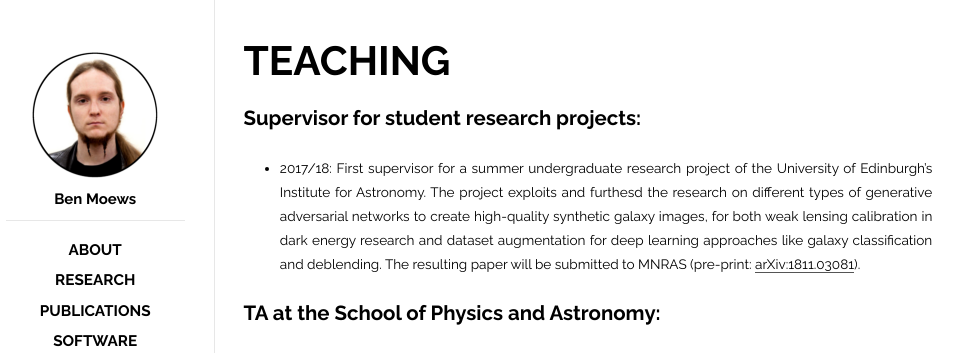
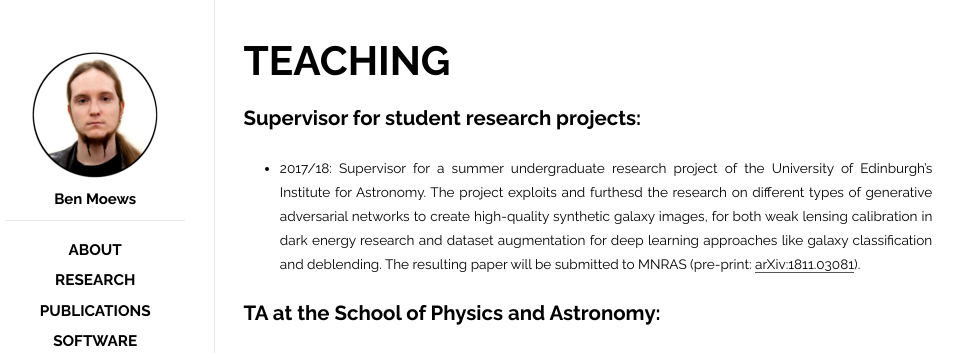
Before and after one commit to moews/moews.github.io, a Jekyll site: the page built from _posts/2017-03-23-teaching.md, in a window 1280 px wide. Shown: the top 353 px of the page, without its empty margins (144-1107 px from the left). Built offline with Jekyll 4.4.1, drawn with Linux system fonts in a browser that asks for light colours.

Commit message:
Update 2017-03-23-teaching.md

```diff
--- a/_posts/2017-03-23-teaching.md
+++ b/_posts/2017-03-23-teaching.md
@@ -9,7 +9,7 @@
 
 ## Supervisor for student research projects:
 
-* 2017/18: First supervisor for a summer undergraduate research project of the University of Edinburgh's Institute for Astronomy. The project exploits and furthesd the research on different types of generative adversarial networks to create high-quality synthetic galaxy images, for both weak lensing calibration in dark energy research and dataset augmentation for deep learning approaches like galaxy classification and deblending. The resulting paper will be submitted to MNRAS (pre-print: [arXiv:1811.03081](https://arxiv.org/abs/1811.03081)).
+* 2017/18: Supervisor for a summer undergraduate research project of the University of Edinburgh's Institute for Astronomy. The project exploits and furthesd the research on different types of generative adversarial networks to create high-quality synthetic galaxy images, for both weak lensing calibration in dark energy research and dataset augmentation for deep learning approaches like galaxy classification and deblending. The resulting paper will be submitted to MNRAS (pre-print: [arXiv:1811.03081](https://arxiv.org/abs/1811.03081)).
 
 ## TA at the School of Physics and Astronomy:
 
```
